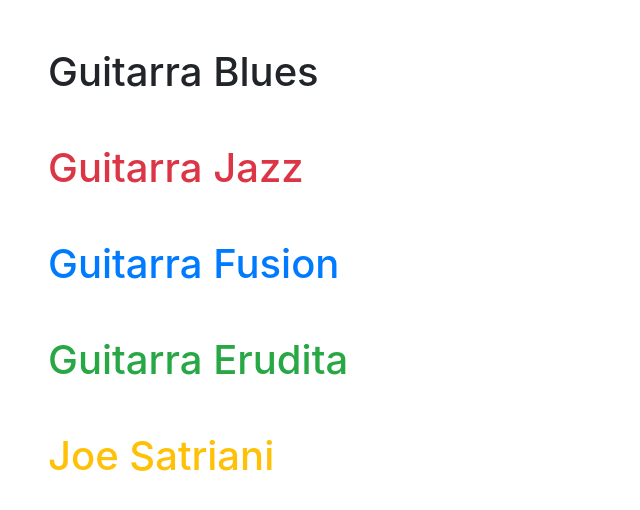
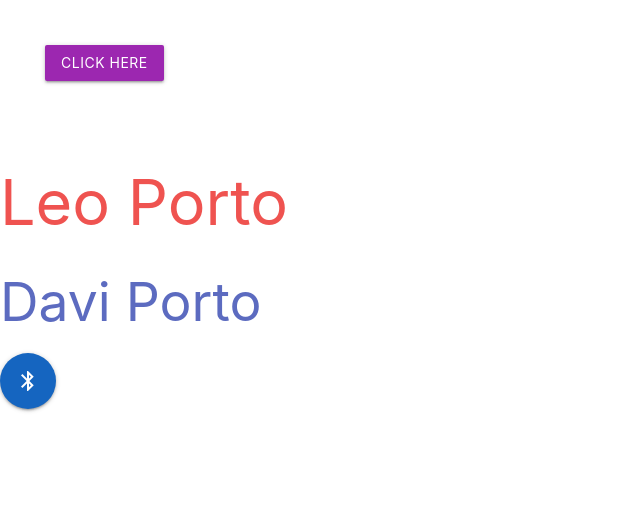
Before and after one commit to leoportogtr86/react-js, a React (Create React App) app: page / in a window 1280 px wide. Shown: the top 510 px of the page, without its empty margins (0-640 px from the left). Built offline with nearby package versions, Linux system fonts and the light colour scheme.

Commit message:
materialize

```diff
--- a/public/index.html
+++ b/public/index.html
@@ -11,10 +11,16 @@
   <link rel="stylesheet" href="https://maxcdn.bootstrapcdn.com/bootstrap/4.0.0/css/bootstrap.min.css"
     integrity="sha384-Gn5384xqQ1aoWXA+058RXPxPg6fy4IWvTNh0E263XmFcJlSAwiGgFAW/dAiS6JXm" crossorigin="anonymous">
   <link rel="stylesheet" href="https://cdnjs.cloudflare.com/ajax/libs/animate.css/4.1.1/animate.min.css" />
+  <link href="https://fonts.googleapis.com/icon?family=Material+Icons" rel="stylesheet">
   <!--
       manifest.json provides metadata used when your web app is installed on a
       user's mobile device or desktop. See https://developers.google.com/web/fundamentals/web-app-manifest/
     -->
+
+  <!-- Compiled and minified CSS -->
+  <link rel="stylesheet" href="https://cdnjs.cloudflare.com/ajax/libs/materialize/1.0.0/css/materialize.min.css">
+
+
   <link rel="manifest" href="%PUBLIC_URL%/manifest.json" />
   <!--
       Notice the use of %PUBLIC_URL% in the tags above.
@@ -53,6 +59,8 @@
   <script src="https://maxcdn.bootstrapcdn.com/bootstrap/4.0.0/js/bootstrap.min.js"
     integrity="sha384-JZR6Spejh4U02d8jOt6vLEHfe/JQGiRRSQQxSfFWpi1MquVdAyjUar5+76PVCmYl"
     crossorigin="anonymous"></script>
+  <!-- Compiled and minified JavaScript -->
+  <script src="https://cdnjs.cloudflare.com/ajax/libs/materialize/1.0.0/js/materialize.min.js"></script>
   <script src="js/main.js"></script>
 </body>
 
--- a/src/components/App.jsx
+++ b/src/components/App.jsx
@@ -1,4 +1,5 @@
 import React from "react";
+import Materialize from "./Materialize";
 import ReactReveal from "./ReactReveal";
 
 export default props => {
@@ -9,7 +10,7 @@
 
     <div>
 
-      <ReactReveal />
+      <Materialize />
 
 
     </div >
--- /dev/null
+++ b/src/components/Materialize.jsx
@@ -0,0 +1,20 @@
+import React from 'react'
+
+
+export default props => {
+
+
+    return (
+
+        <div>
+
+            <button className="btn waves-light waves-effect m-5 purple">Click Here</button>
+            <h1 className="red-text text-lighten-1">Leo Porto</h1>
+            <h2 className="indigo-text text-lighten-1">Davi Porto</h2>
+
+            <button className="btn-floating btn-large waves-effect waves-light  blue darken-3"><i className="material-icons large">bluetooth</i> Click Here</button>
+
+
+        </div>
+    )
+}
--- a/src/components/ReactReveal.jsx
+++ b/src/components/ReactReveal.jsx
@@ -1,37 +1,32 @@
-import React from 'react'
-import Fade from 'react-reveal/Fade'
-import Flip from 'react-reveal/Flip'
-import Rotate from 'react-reveal/Rotate'
-import Zoom from 'react-reveal/Zoom'
-import RubberBand from 'react-reveal/RubberBand'
-
+import React, { useState } from 'react'
+import Pulse from 'react-reveal/Pulse'
+import Logo from '../components/assets/img/heart'
 export default props => {
 
+    const [ligado, setLigado] = useState(false)
 
+    function animar() {
+
+        setLigado(true)
+
+
+
+    }
 
     return (
 
         <div>
 
-            <Fade>
-                <h1 className="m-5">Guitarra Blues</h1>
-            </Fade>
+            <Pulse when={ligado} forever>
+                <img src={Logo} alt="" />
+            </Pulse>
 
-            <Flip>
-                <h1 className="text-danger m-5">Guitarra Jazz</h1>
-            </Flip>
 
-            <Rotate>
-                <h1 className="text-primary m-5">Guitarra Fusion</h1>
-            </Rotate>
 
-            <Zoom>
-                <h1 className="text-success m-5">Guitarra Erudita</h1>
-            </Zoom>
+            <button className="btn btn-lg btn-block btn-danger" onClick={animar}>Animar</button>
 
-            <RubberBand>
-                <h1 className="text-warning m-5">Joe Satriani</h1>
-            </RubberBand>
+            <img src="https://www.google.com/search?q=coracao+svg&tbm=isch&source=iu&ictx=1&fir=OKTeJMQ8nkq99M%252CjuWuLiYH4gLlzM%252C_&vet=1&usg=AI4_-kQK-h8CppyoeWz7XtSwGnww4UyVzQ&sa=X&ved=2ahUKEwi2htaS3LbtAhXmGLkGHcdQBT0Q9QF6BAgIEAE#imgrc=OKTeJMQ8nkq99M" alt="" />
+
 
 
 
--- a/src/style.css
+++ b/src/style.css
@@ -2,3 +2,11 @@
     margin: 0;
     padding: 0;
 }
+
+img{
+
+    width: 40%;
+    margin-left: auto;
+    margin-right: auto;
+    display: block;
+}
```
Also changed, not shown: 1 other file (tests, documents, lock files or other folders).
